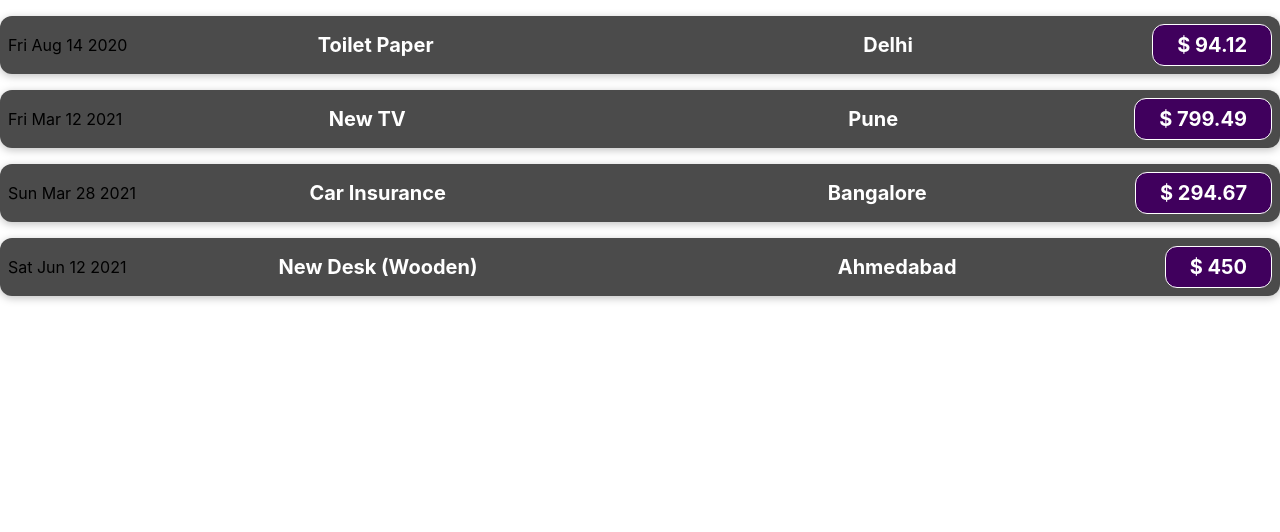
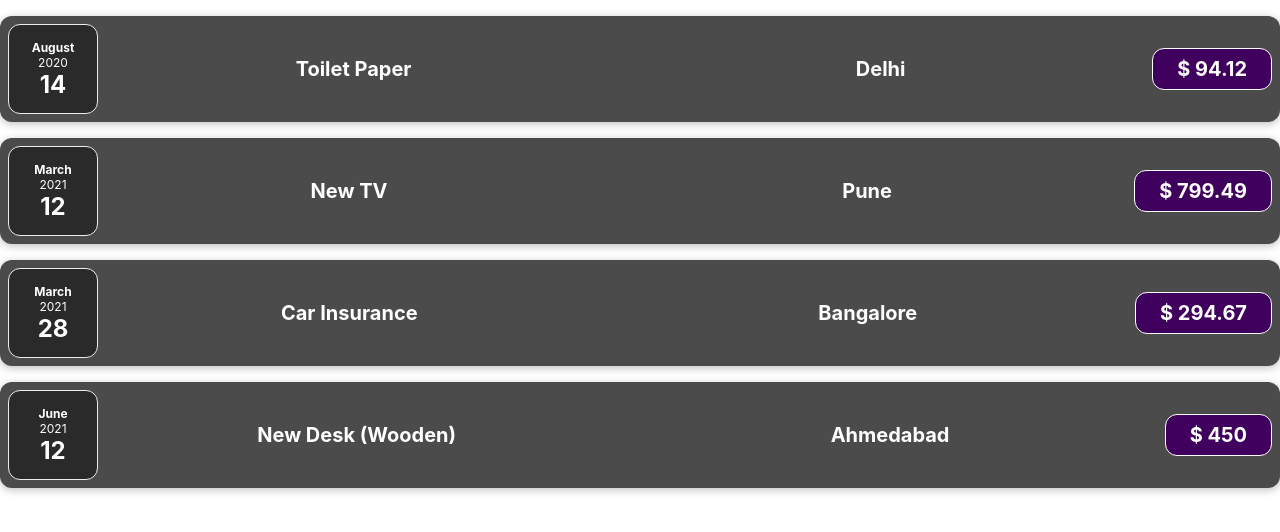
Before and after one commit to JaiminSheladiya/sharpener-practice, a React (Create React App) app in the folder first-react/: page / in a window 1280 px wide. Shown: the top 532 px of the page. Built offline with nearby package versions, Linux system fonts and the light colour scheme.

Commit message:
making component smaller and readable

```diff
--- a/first-react/src/App.js
+++ b/first-react/src/App.js
@@ -36,7 +36,7 @@ function App() {
   return (
     <div className="App">
       {expenses.map((e) =>
-          <ExpenseItem
+          <ExpenseItem key={e.id}
             title={e.title}
             amount={e.amount}
             date={e.date}
--- /dev/null
+++ b/first-react/src/components/ExpenseDate.css
@@ -0,0 +1,26 @@
+.expense-date {
+  display: flex;
+  flex-direction: column;
+  width: 5.5rem;
+  height: 5.5rem;
+  border: 1px solid #ececec;
+  background-color: #2a2a2a;
+  color: white;
+  border-radius: 12px;
+  align-items: center;
+  justify-content: center;
+}
+
+.expense-date__month {
+  font-size: 0.75rem;
+  font-weight: bold;
+}
+
+.expense-date__year {
+  font-size: 0.75rem;
+}
+
+.expense-date__day {
+  font-size: 1.5rem;
+  font-weight: bold;
+}
--- /dev/null
+++ b/first-react/src/components/ExpenseDate.jsx
@@ -0,0 +1,16 @@
+import React from 'react'
+import './ExpenseDate.css'
+const ExpenseDate = ({date}) => {
+    const month = date.toLocaleString("en-US", { month: "long" });
+    const day = date.toLocaleString("en-US", { day: "2-digit" });
+    const year = date.getFullYear();
+  return (
+    <div className='expense-date'>
+      <div className='expense-date__month'>{month}</div>
+      <div className='expense-date__year'>{year}</div>
+      <div className='expense-date__day'>{day}</div>
+    </div>
+  );
+}
+
+export default ExpenseDate
--- /dev/null
+++ b/first-react/src/components/ExpenseDetails.jsx
@@ -0,0 +1,13 @@
+import React from 'react'
+import './ExpenseItem.css'
+const ExpenseDetails = ({ title, amount, LocationOfExpenditure }) => {
+  return (
+    <div className="expense-item__description">
+      <h2>{title}</h2>
+      <h2>{LocationOfExpenditure}</h2>
+      <div className="expense-item__price">$ {amount}</div>
+    </div>
+  );
+}
+
+export default ExpenseDetails
--- a/first-react/src/components/ExpenseItem.jsx
+++ b/first-react/src/components/ExpenseItem.jsx
@@ -1,15 +1,17 @@
 import React from "react";
+import ExpenseDate from "./ExpenseDate";
+import ExpenseDetails from "./ExpenseDetails";
 import "./ExpenseItem.css";
-const ExpenseItem = ({title , amount , date , LocationOfExpenditure}) => {
+const ExpenseItem = ({ title, amount, date, LocationOfExpenditure }) => {
+  const month = date.toLocaleString("en-US", { month: "long" });
+  const day = date.toLocaleString("en-US", { day: "2-digit" });
+  const year = date.getFullYear();
+
   return (
     <div className="expense-item">
-      <div>{date.toDateString()}</div>
-      <div className="expense-item__description">
-        <h2>{title}</h2>
-        <h2>{LocationOfExpenditure}</h2>
-        <div className="expense-item__price">$ {amount}</div>
-      </div>
+      <ExpenseDate date={date} />
+      <ExpenseDetails title={title} amount={amount} LocationOfExpenditure={LocationOfExpenditure} />
     </div>
   );
-}
+};
 export default ExpenseItem;
```
